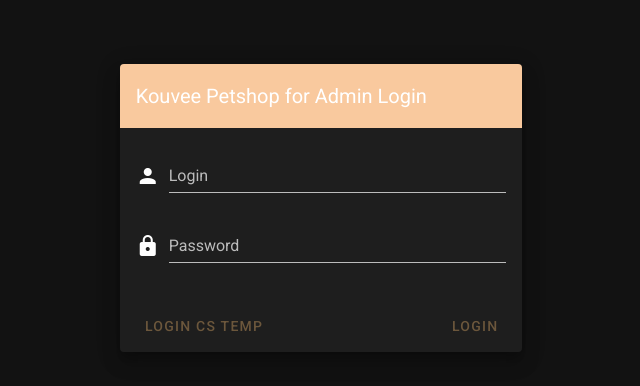
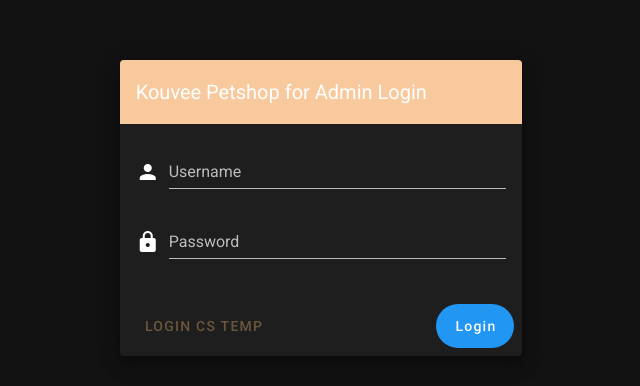
Before and after one commit to andrebemantoro/KouveePetshop_web, a Vue app: page / in a window 1280 px wide. Shown: the part 192-578 px from the top of the page, without its empty margins (319-959 px from the left). Built offline with nearby package versions, Linux system fonts and the light colour scheme; a web font is replaced by a local one.

Commit message:
Writing method for login

```diff
--- a/src/components/Login.vue
+++ b/src/components/Login.vue
@@ -20,10 +20,11 @@
               <v-card-text>
                 <v-form>
                   <v-text-field
-                    label="Login"
-                    name="login"
+                    label="Username"
+                    name="username"
                     prepend-icon="mdi mdi-account"
                     type="text"
+                    v-model="form.email"
                   />
 
                   <v-text-field
@@ -32,6 +33,8 @@
                     name="password"
                     prepend-icon="mdi mdi-lock"
                     type="password"
+                    v-model="form.password"
+
                   />
                 </v-form>
               </v-card-text>
@@ -42,11 +45,18 @@
                   >
                 </router-link>
                 <v-spacer />
-                <router-link :to="'/MenuAdmin'">
+                <!-- <router-link :to="'/MenuAdmin'">
                   <v-btn text router to="/menuPegawai" color="#6c573c"
                     >Login</v-btn
                   >
-                </router-link>
+                </router-link> -->
+                <v-btn
+                depressed
+                rounded
+                large
+                style="text-transform: none !important;"
+                color="primary"
+                @click="login()">Login</v-btn>
               </v-card-actions>
             </v-card>
           </v-col>
@@ -58,8 +68,66 @@
 
 <script>
 export default {
+    data () {
+          return {
+              dialog: false,
+              snackbar: false,
+              color: null,
+              text: '',
+              load: false,
+              users: {},
+              form: {
+                  email : null,
+                  password : null
+              },
+              user : new FormData(),
+              typeInput: 'new',
+              errors : ''
+          }
+      },
   props: {
     source: String
-  }
+  },
+  methods:{
+      getData(){
+        var uri = this.$apiUrl + "Pegawai";
+        this.user = new FormData();
+        this.user.append("username", this.form.nama);
+        this.user.append("password", this.form.password);
+        this.$http.post(uri, this.user).then(response =>{
+          if (response.data.id) {
+              sessionStorage.setItem("id", response.data.id_pegawai);
+              sessionStorage.setItem("nama", response.data.nama);
+              console.log(sessionStorage.getItem(id));
+
+              alert("Login Success");
+            } else {
+              alert("Login Failed");
+            }
+          })
+      },
+      login() {
+        this.getData();
+        var url = this.$apiUrl +  "Pegawai/" + "verify";
+          this.user = new FormData();
+          this.user.append("username", this.form.username);
+          this.user.append("password", this.form.password);
+          this.$http.post(url, this.user).then(response => {
+            if (response.data.token) {
+              sessionStorage.setItem("token", response.data.token);
+              //  headers.setItem("token", response.data.token);
+              // eslint-disable-next-line no-console
+              console.log(sessionStorage);
+              if(this.form.username == "adminbarbarbe@gmail.com" && this.form.password == "ZAQ123wsx*") {
+                sessionStorage.setItem("type", 0);
+                this.$router.push({ name: "User" });
+              } else {
+                sessionStorage.setItem("type", 1);
+                this.$router.push({ name: "HomeUser" });
+              }
+            }
+        });
+      },
+    }
 };
 </script>
```
